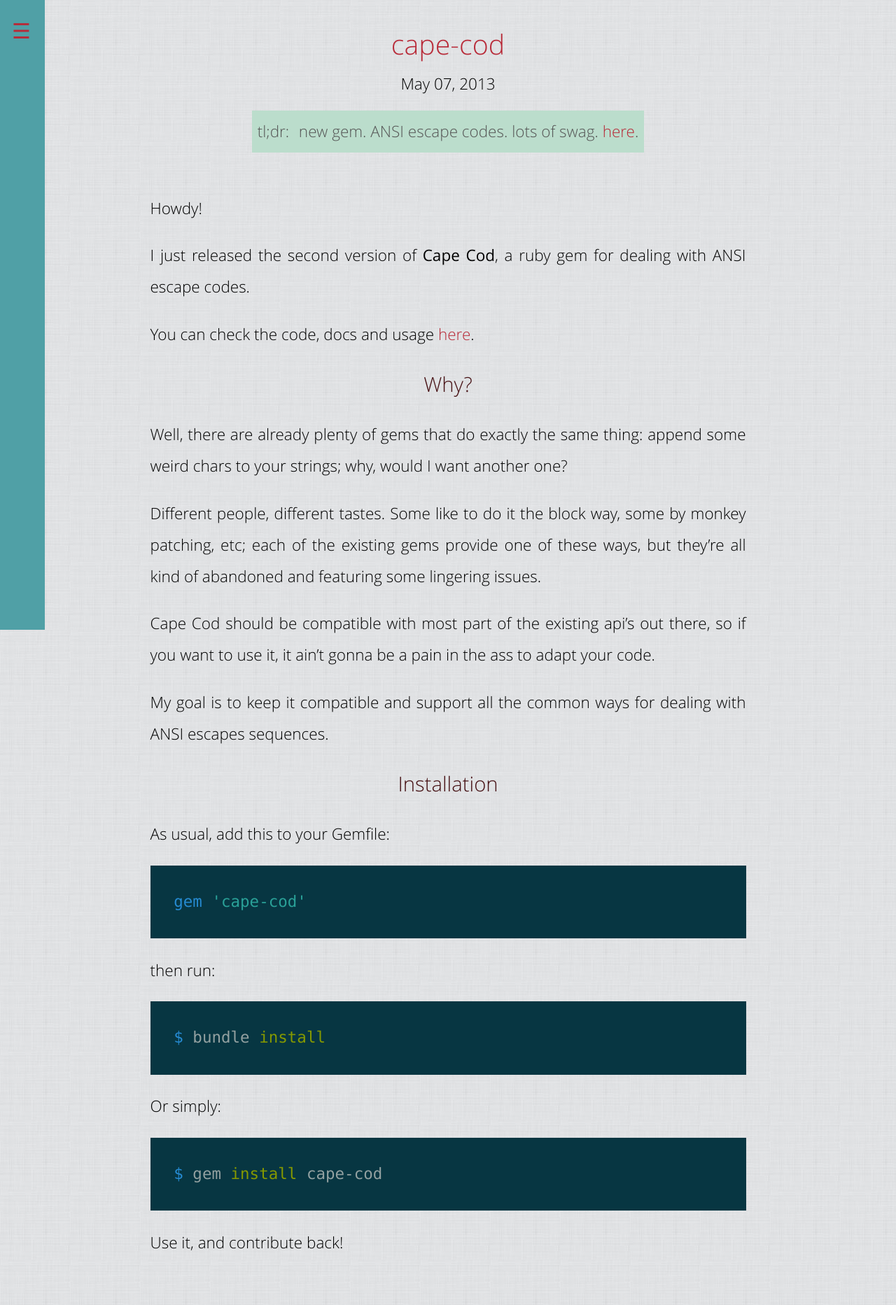
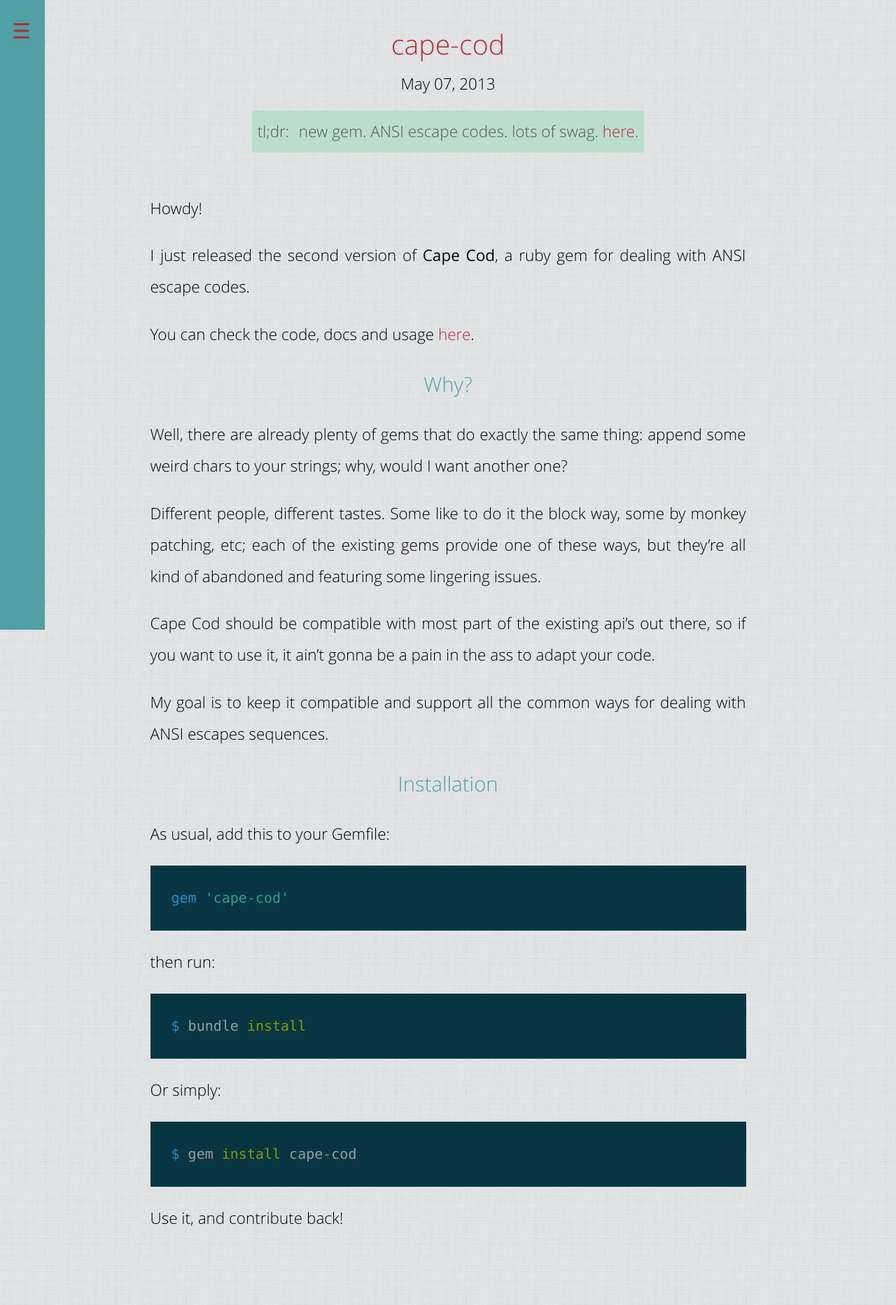
Before and after one commit to fuadsaud/fuadsaud.github.io, a Jekyll site: the page built from _posts/2013-05-07-cape-cod.md, in a window 1280 px wide. Shown: the whole page at 70% size. Built offline with Jekyll 4.4.1, drawn with Linux system fonts in a browser that asks for light colours; after the commit the page ends 1831 px from its top, so only the background shows below that.

Commit message:
Make h3 blue

```diff
--- a/css/skin.scss
+++ b/css/skin.scss
@@ -79,7 +79,7 @@ h6 { font-weight: lighter; }
 
 h1 { color: #fff; }
 h2 { color: $secondary-color; }
-h3 { color: #461114; }
+h3 { color: $primary-color; }
 
 h2,
 h3 { @include glowing-links; }
--- a/css/syntax.css
+++ b/css/syntax.css
@@ -1,6 +1,8 @@
 .highlight {
     background-color: #073642;
     color: #93a1a1;
+
+    font-size: 2rem;
 }
 
 .highlight .c {
```
